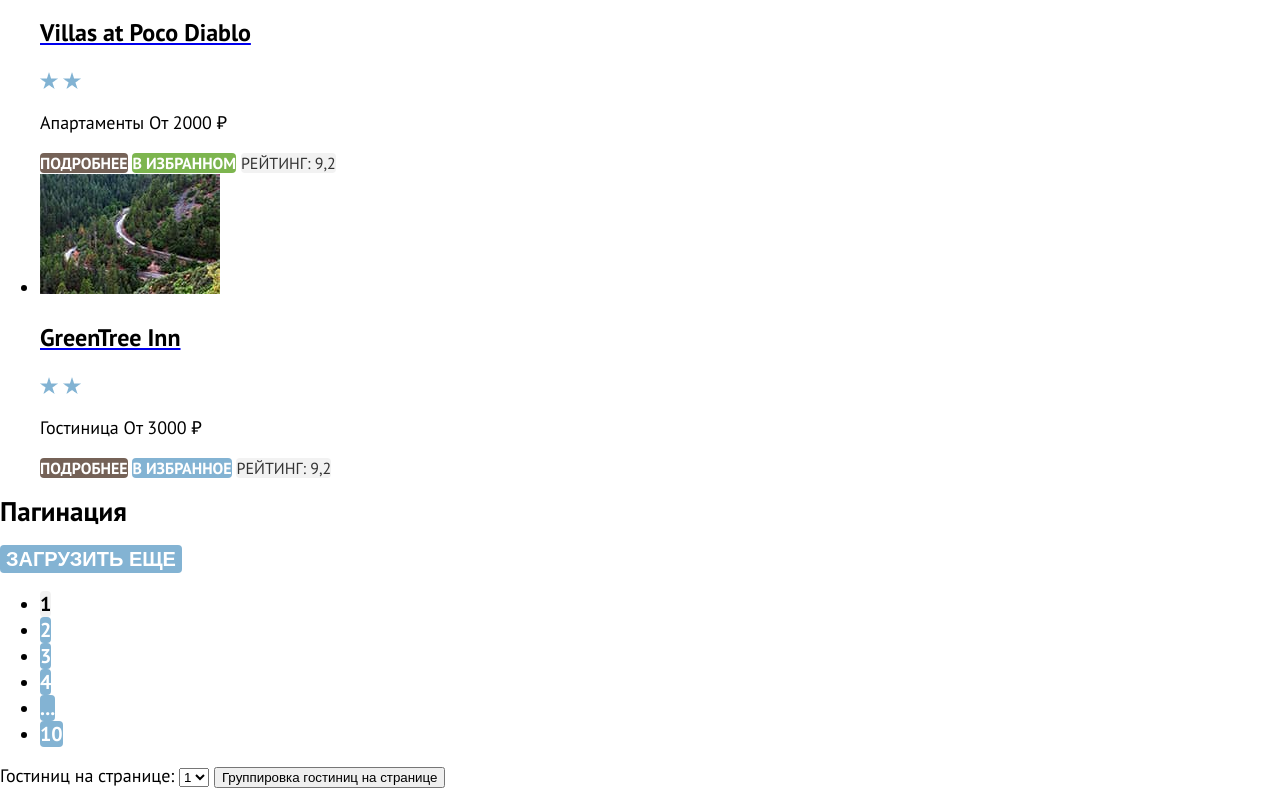
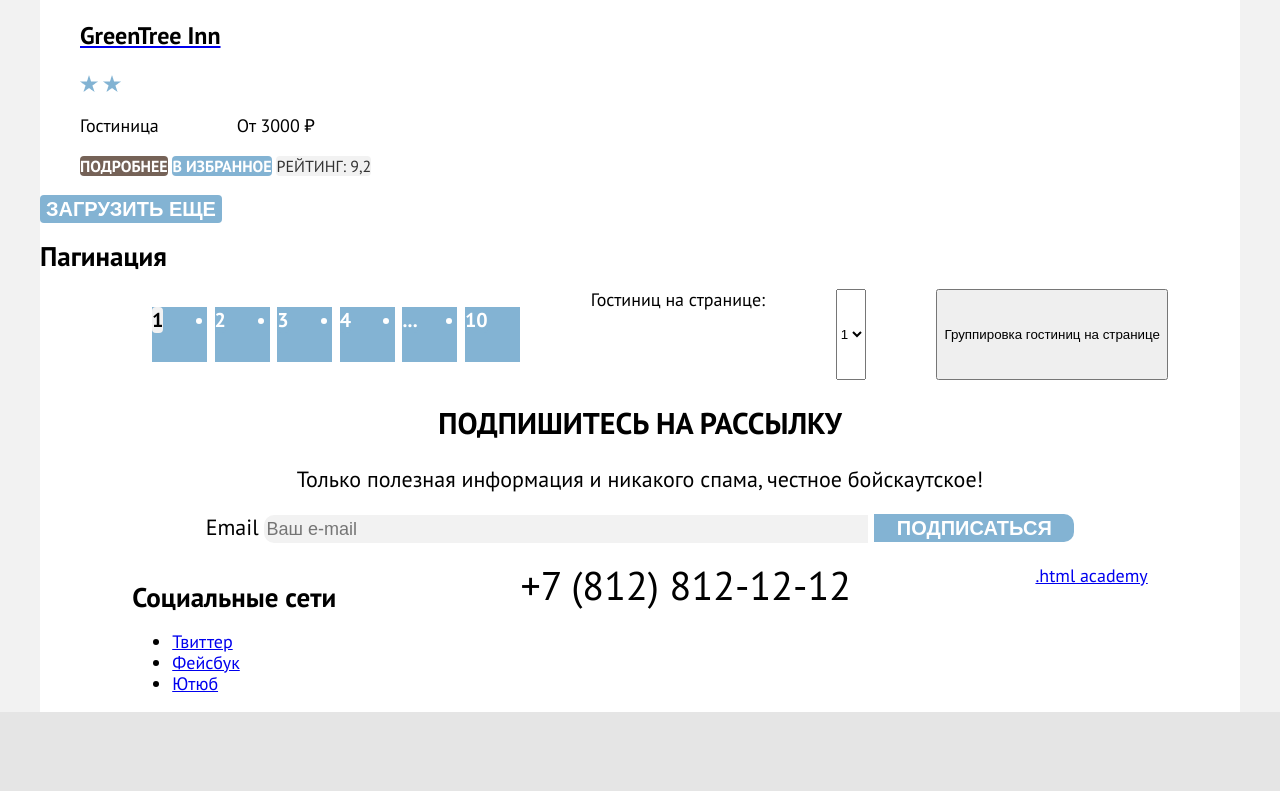
Before and after one commit to finnlega/1416801-sedona-32, a plain HTML site: page catalog.html in a window 1280 px wide. Shown: the part 1671-2462 px from the top of the page. After the commit the page ends 2383 px from the top, so only its background shows below. Drawn offline with Linux system fonts and the light colour scheme.

Commit message:
сетка страницы каталога

```diff
--- a/catalog.html
+++ b/catalog.html
@@ -41,7 +41,7 @@
       </ul>
     </nav>
   </header>
-  <main class="main-inner">
+  <main class="main-inner main-container">
     <div class="inner-wrap">
       <header class="inner-header">
         <h1 class="inner-header-title">Гостиницы Седоны</h1>
@@ -57,6 +57,7 @@
         </ul>
       </header>
       <section class="catalog-filter">
+        <div class="filter-wrap">
           <h2 class="visually-hidden">Фильтры:</h2>
           <form class="catalog-filter-form" action="https://echo.htmlacademy.ru/" method="get">
             <fieldset class="catalog-filter-group">
@@ -90,7 +91,8 @@
               <ul class="catalog-filter-list">
                 <li class="catalog-filter-item">
                   <label class="control">
-                  <input class="visually-hidden control-input" type="radio" name="types-housing" value="hotel" checked>
+                    <input class="visually-hidden control-input" type="radio" name="types-housing" value="hotel"
+                      checked>
                     <span class="control-mark"></span>
                     <span class="control-label">Гостиница</span>
                   </label>
@@ -126,9 +128,10 @@
                 <input class="catalog-filter-input" type="number" name="max-cost" placeholder="9000"> до
               </label>
             </fieldset>
+          </form>
           <button class="button-accept button-small" type="submit">Применить</button>
           <button class="button-escape" type="submit">Сбросить</button>
-        </form>
+        </div>
       </section>
     </div>
     <div class="sorting">
@@ -163,16 +166,16 @@
           <a class="hotel-card-link" href="#">
             <h3 class="hotel-card-title">Amara Resort & Spa</h3>
           </a>
+          <p class="hotel-card-wrap">
+            <span class="hotel-card-type">Гостиница</span>
+            <span class="hotel-card-price">От 4000 ₽</span>
+          </p>
           <div class="show-rating">
             <img class="show-rating-image" src="img/star.png" alt="У гостиницы Амара 4 звезды" width="18" height="17">
             <img class="show-rating-image" src="img/star.png" alt="" width="18" height="17">
             <img class="show-rating-image" src="img/star.png" alt="" width="18" height="17">
             <img class="show-rating-image" src="img/star.png" alt="" width="18" height="17">
           </div>
-          <p class="hotel-card-wrap">
-            <span class="hotel-card-type">Гостиница</span>
-            <span class="hotel-card-price">От 4000 ₽</span>
-          </p>
           <a href="#" class="hotel-card-button button-description">Подробнее</a>
           <a href="#" class="hotel-card-button button-favorites">В избранное</a>
           <a href="#" class="hotel-card-button button-rating">Рейтинг: 8,5</a>
@@ -239,10 +242,11 @@
           <a href="#" class="hotel-card-button button-rating">Рейтинг: 9,2</a>
         </li>
       </ul>
+      <button class="button-pagination" type="button">Загрузить еще</button>
     </section>
     <section class="pagination">
       <h2 class="visually-hidden">Пагинация</h2>
-      <button class="button-pagination" type="button">Загрузить еще</button>
+      <div class="pagination-box">
         <ul class="pagination-list">
           <li class="pagination-item">
             <a class="pagination-link pagination-current">1</a>
@@ -271,6 +275,7 @@
           <option value="4">4</option>
         </select>
         <button class="visually-hidden" type="button">Группировка гостиниц на странице</button>
+      </div>
     </section>
     <aside class="subscription">
       <h2 class="subscription-title headline-catalog">Подпишитесь на рассылку</h2>
@@ -286,6 +291,7 @@
     </aside>
   </main>
   <footer class="page-footer">
+    <div class="footer-wrapper">
       <section class="footer-social">
         <h2 class="visually-hidden">Социальные сети</h2>
         <ul class="footer-social-list">
@@ -310,6 +316,7 @@
         <a class="footer-contact-phone" href="tel:+78005558628">+7 (812) 812-12-12</a>
       </address>
       <a class="footer-link" href="https://htmlacademy.ru/">.html academy</a>
+    </div>
   </footer>
 </body>
 
--- a/css/style.css
+++ b/css/style.css
@@ -18,11 +18,15 @@
 
 html {
   height: 100%;
+  background-color: #E5E5E5;
+  color: #000000;
+
 }
 
 body {
-  margin: 0;
+  margin: 0 auto;
   min-height: 100%;
+  width: 1280px;
   font-family: "PT Sans", sans-serif;
   font-size: 18px;
   line-height: 21px;
@@ -36,13 +40,13 @@
 .page-footer {
   background-color: #FFFFFF;
   color: #000000;
+  width: 1200px;
+  margin: 0 auto;
 }
 
 /* Навигация*/
 .navigation {
   display: flex;
-  width: 1200px;
-  margin: 0 auto;
 }
 
 .navigation-list {
@@ -75,6 +79,7 @@
  .logo {
   display: block;
   margin: 0 auto;
+
 }
 /* Кнопки карточек каталога и ссылок навигации на первой и второй странице*/
 
@@ -154,13 +159,12 @@
   text-transform: uppercase;
 }
 
-
 .advantages-number {
   text-align: center;
   text-transform: uppercase;
 }
 
- .color-container {
+.color-container {
   width: 400px;
   height: 384px;
   text-align: center;
@@ -234,7 +238,6 @@
   background-color: #756257;
   border-radius: 10px;
   width: 575px;
-  height: 60px;
 }
 
 .set-theme {
@@ -266,7 +269,7 @@
 .page-footer {
   width: 1200px;
   margin: 0 auto;
-  height: 120px;
+  /* height: 120px; */
 }
 
 .footer-wrapper {
@@ -300,12 +303,20 @@
   background-repeat: no-repeat;
   color: #FFFFFF;
   font-style: normal;
+  display: flex;
+  flex-direction: column;
 }
 
 .inner-header-title {
   font-weight: bold;
   font-size: 60px;
   line-height: 78px;
+  margin: 0;
+
+}
+
+.breadcrumbs {
+  margin: 0;
 }
 
 .breadcrumbs-item {
@@ -316,10 +327,20 @@
 
 /* Фильтры, карточки гостинииы */
 
+.catalog-filter-form {
+  display: flex;
+  justify-content: space-around;
+  width: 815px;
+}
+
 .catalog-filter-title {
   font-weight: bold;
   font-size: 20px;
   line-height: 26px;
+}
+
+.catalog-filter-group {
+  width: 200px;
 }
 
 .catalog-filter-item,
@@ -337,6 +358,10 @@
   border-radius: 4px;
 }
 
+.sorting {
+  display: flex;
+}
+
 .sorting-search {
   font-weight: bold;
   font-size: 30px;
@@ -348,6 +373,18 @@
   font-size: 24px;
   line-height: 31px;
   color: #000000;
+}
+
+.hotel-card-list {
+  display: flex;
+  flex-direction:column;
+  flex-wrap:wrap;
+}
+
+.hotel-card-wrap {
+  display: flex;
+  width: 235px;
+  justify-content: space-between;
 }
 
 .button-description {
@@ -391,3 +428,23 @@
   background-color: #F2F2F2;
   color: #000000;
 }
+
+.pagination-item {
+  width: 55px;
+  height: 55px;
+  background-color: #83B3D3;
+  color: #FFFFFF;
+}
+
+.pagination-box {
+  display: flex;
+  width: 1056px;
+  margin: 0 auto;
+  justify-content: space-between;
+}
+
+.pagination-list {
+  display: flex;
+  width: 368px;
+  justify-content: space-between;
+}
```
Lines whose indentation alone changed are shown as unchanged.
